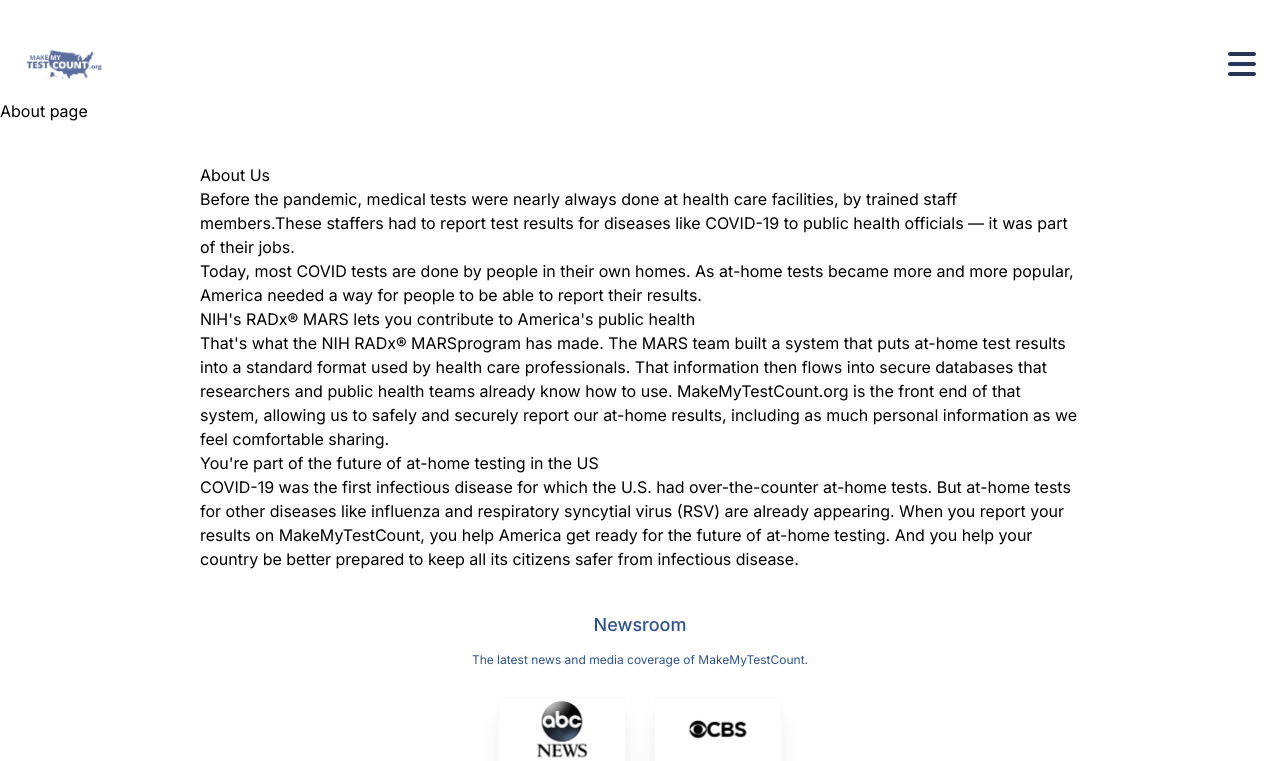
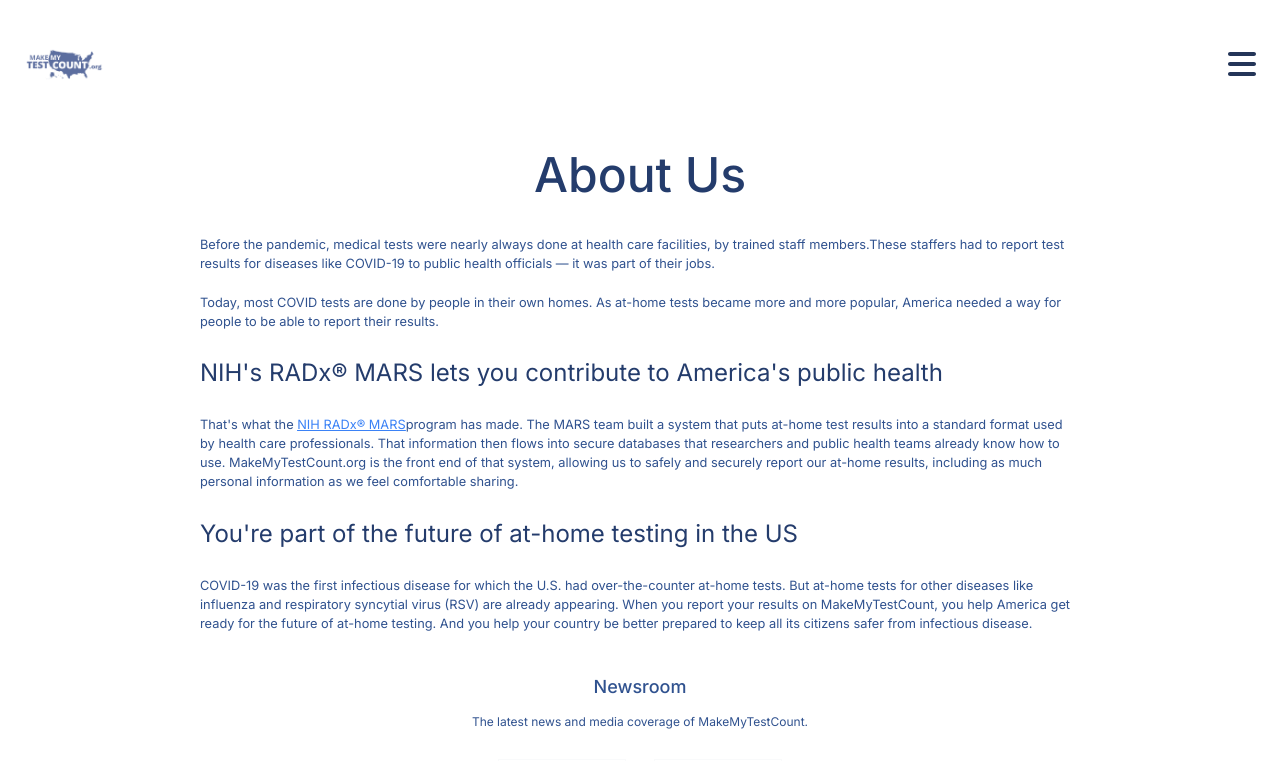
Before and after one commit to EmilyJarecki/TOP-Project, a Next.js app: page /about in a window 1280 px wide. Shown: the top 761 px of the page. Built offline with nearby package versions, Linux system fonts and the light colour scheme.

Commit message:
About Us - CSS

```diff
--- a/src/app/about/page.js
+++ b/src/app/about/page.js
@@ -8,7 +8,6 @@ export default function About() {
     return (
         <>
         <Header />
-        <h1>About page</h1>
         <SiteInfo />
         <Newsroom />
         <Footer/>
--- a/src/components/SiteInfo.jsx
+++ b/src/components/SiteInfo.jsx
@@ -4,27 +4,34 @@ import Container from "postcss/lib/container";
 
 function SiteInfo() {
   return (
-    <div className="box-border h-70 w-50 p-10 ">
+    <div className="box-border h-70 w-50 p-10">
       <div className="container mx-auto px-40">
-        <p>About Us</p>
-        <p>Before the pandemic, medical tests were nearly always done at health care
+        <p className="text-5xl font-medium flex place-content-center text-hych-title-blue">About Us</p>
+        <br />
+        <p className="text-sm flex text-hych-subheading-blue">Before the pandemic, medical tests were nearly always done at health care
           facilities, by trained staff members.These staffers had to report test
           results for diseases like COVID-19 to public health officials — it was part of their jobs.
-        <br/>Today, most COVID tests are done by people in their own homes. As at-home tests became
+        <br />
+        <br />
+        Today, most COVID tests are done by people in their own homes. As at-home tests became
         more and more popular, America needed a way for people to be able to report their results.</p>
+        <br />
         <div>
-          <p>NIH's RADx® MARS lets you contribute to America's public health</p>
-          <p>That's what the <Link href="https://www.nibib.nih.gov/covid-19/radx-tech-program/mars#learnmore"
-              target="_blank">NIH RADx® MARS</Link>
+          <p className="text-2xl text-hych-title-blue">NIH's RADx® MARS lets you contribute to America's public health</p>
+          <br />
+          <p className="text-sm text-hych-subheading-blue">That's what the <span className="underline text-blue-500"><Link href="https://www.nibib.nih.gov/covid-19/radx-tech-program/mars#learnmore"
+              target="_blank">NIH RADx® MARS</Link></span>
               program has made. The MARS team built a system that puts
               at-home test results into a standard format used by health care professionals. That
               information then flows into secure databases that researchers and public health teams
               already know how to use. MakeMyTestCount.org is the front end of that system, allowing us
               to safely and securely report our at-home results, including as much personal information
               as we feel comfortable sharing.</p>
+              <br />
               <div>
-                <p>You're part of the future of at-home testing in the US</p>
-                <p>COVID-19 was the first infectious disease for which the U.S. had over-the-counter
+                <p className="text-2xl text-hych-title-blue">You're part of the future of at-home testing in the US</p>
+                <br />
+                <p className="text-sm text-hych-subheading-blue">COVID-19 was the first infectious disease for which the U.S. had over-the-counter
                   at-home tests. But at-home tests for other diseases like influenza and respiratory
                   syncytial virus (RSV) are already appearing. When you report your results on MakeMyTestCount,
                   you help America get ready for the future of at-home testing. And you help your country be
```
